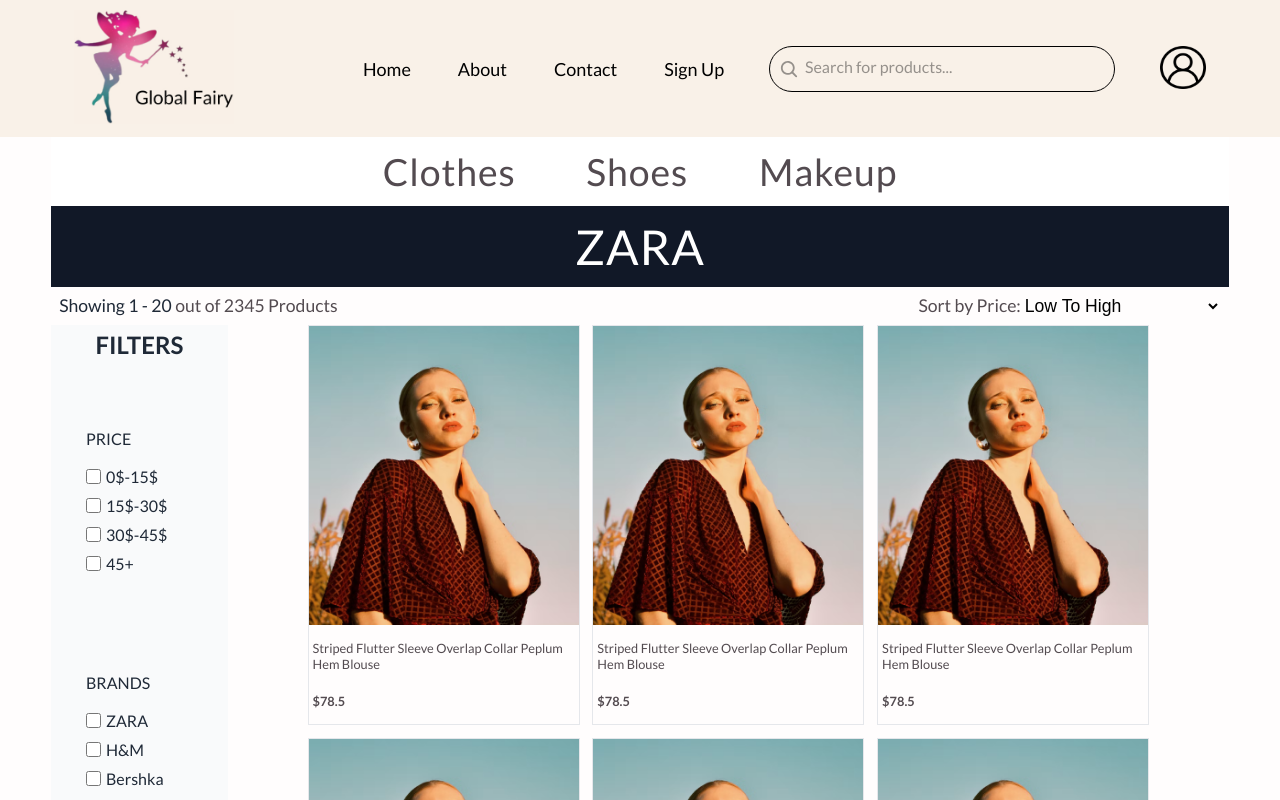
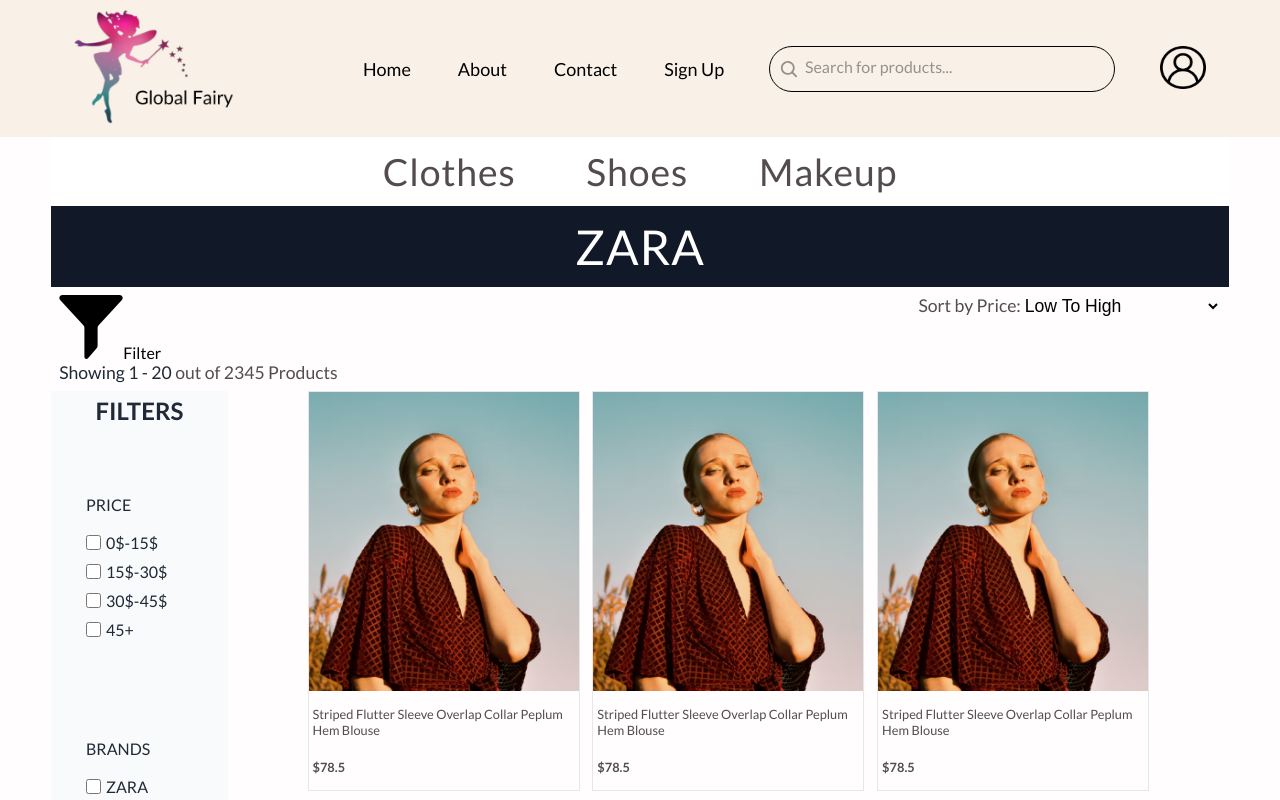
Before and after one commit to YahyaNashar22/Global-Fairy-front-end, a React (Create React App) app in the folder global-fairy/: page /brand in a window 1280 px wide. Shown: the top 800 px of the page. Built offline with nearby package versions, Linux system fonts and the light colour scheme.

Commit message:
Add the filter button

```diff
--- a/global-fairy/src/pages/Brand/Brand.js
+++ b/global-fairy/src/pages/Brand/Brand.js
@@ -6,6 +6,7 @@
 import SortBy from '../../components/sortBy/SortBy'
 import ProductCard from '../../components/productCard/ProductCard'
 import Arrows from '../../components/arrows/Arrows'
+import Filter from '../../assets/icons/filter.png'
 
 
 
@@ -21,7 +22,17 @@
 
             <div className={styles.mainBrand}>
                 <div className={styles.addComp}>
-                    <ProductNbs />
+
+
+                    <div className="content">
+                        <div className="filter">
+                            <img src={Filter} alt="Filter Icon" />
+                            <span>Filter</span>
+                        </div>
+                        <ProductNbs />
+                    </div>
+
+
                     <SortBy />
                 </div>
                 <div className={styles.mainProduct}>
@@ -39,16 +50,12 @@
                         <ProductCard />
                         <ProductCard />
                         <ProductCard />
-
-
                     </div>
-
                 </div>
             </div>
-<div className={styles.arrow}>
-    <Arrows/>
-
-</div>
+            <div className={styles.arrow}>
+                <Arrows/>
+            </div>
         </div>
     )
 }
```
Also changed, not shown: global-fairy/src/assets/icons/filter.png (added).
